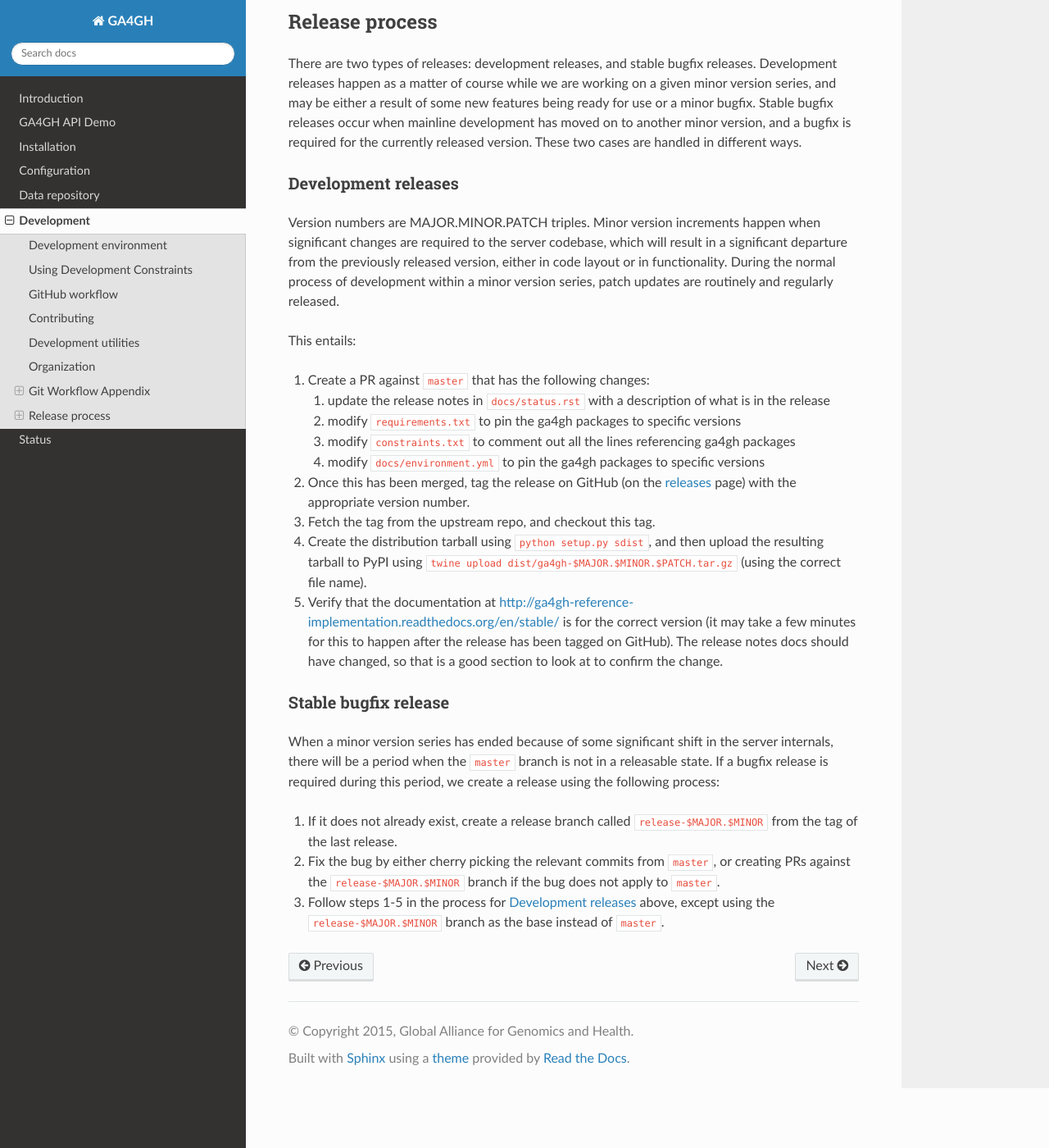
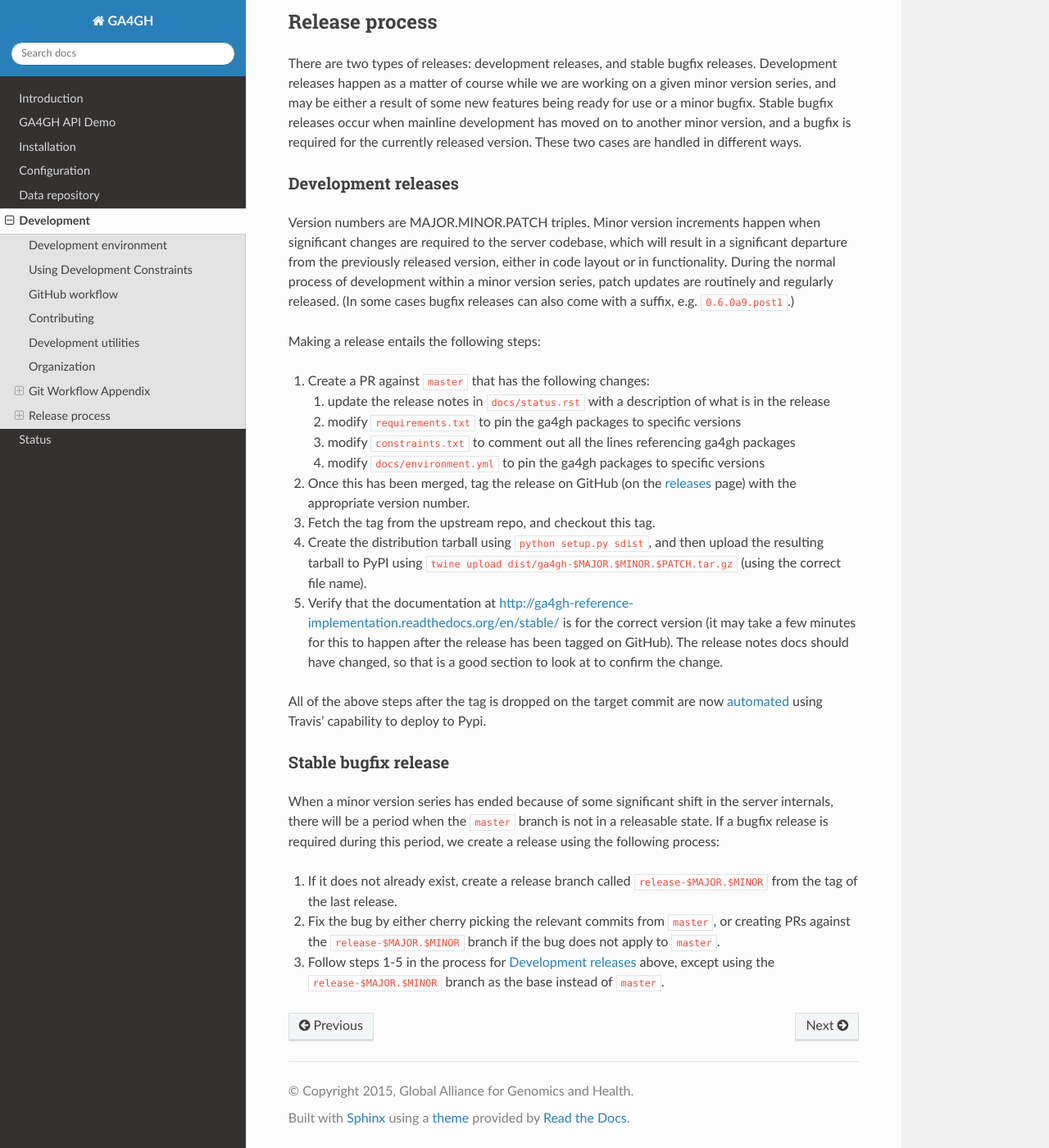
Before and after one commit to ga4gh/ga4gh-server, a Sphinx documentation site: the page built from docs/development.rst, in a window 1280 px wide and 1400 px high, scrolled down 9249 px. Shown: the whole window at 82% size. Built offline with Sphinx 7.4.7 and the Read the Docs theme 2.0.0, drawn with Linux system fonts in a browser that asks for light colours.

Commit message:
Document auto-releases, constraint instructions

```diff
--- a/docs/development.rst
+++ b/docs/development.rst
@@ -524,9 +524,10 @@
 which will result in a significant departure from the previously
 released version, either in code layout or in functionality. During
 the normal process of development within a minor version series,
-patch updates are routinely and regularly released.
+patch updates are routinely and regularly released.  (In some cases bugfix
+releases can also come with a suffix, e.g. ``0.6.0a9.post1``.)
 
-This entails:
+Making a release entails the following steps:
 
 #. Create a PR against ``master`` that has the following changes:
 
@@ -550,6 +551,10 @@
    notes docs should have changed, so that is a good section to look at
    to confirm the change.
 
+All of the above steps after the tag is dropped on the target commit are now
+`automated <https://docs.travis-ci.com/user/deployment/pypi/>`_ using
+Travis' capability to deploy to Pypi.
+
 +++++++++++++++++++++
 Stable bugfix release
 +++++++++++++++++++++
```
Also changed, not shown: constraints.txt (+2 -5 lines), 1 other file.
